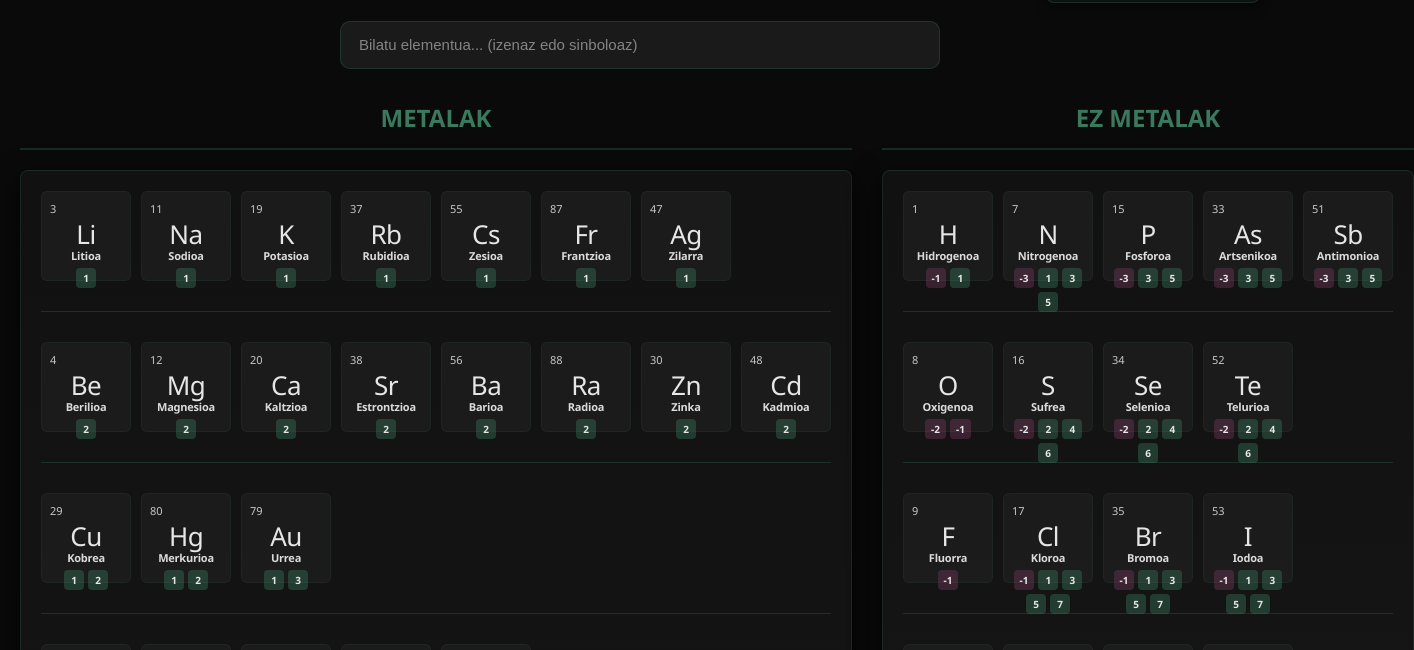
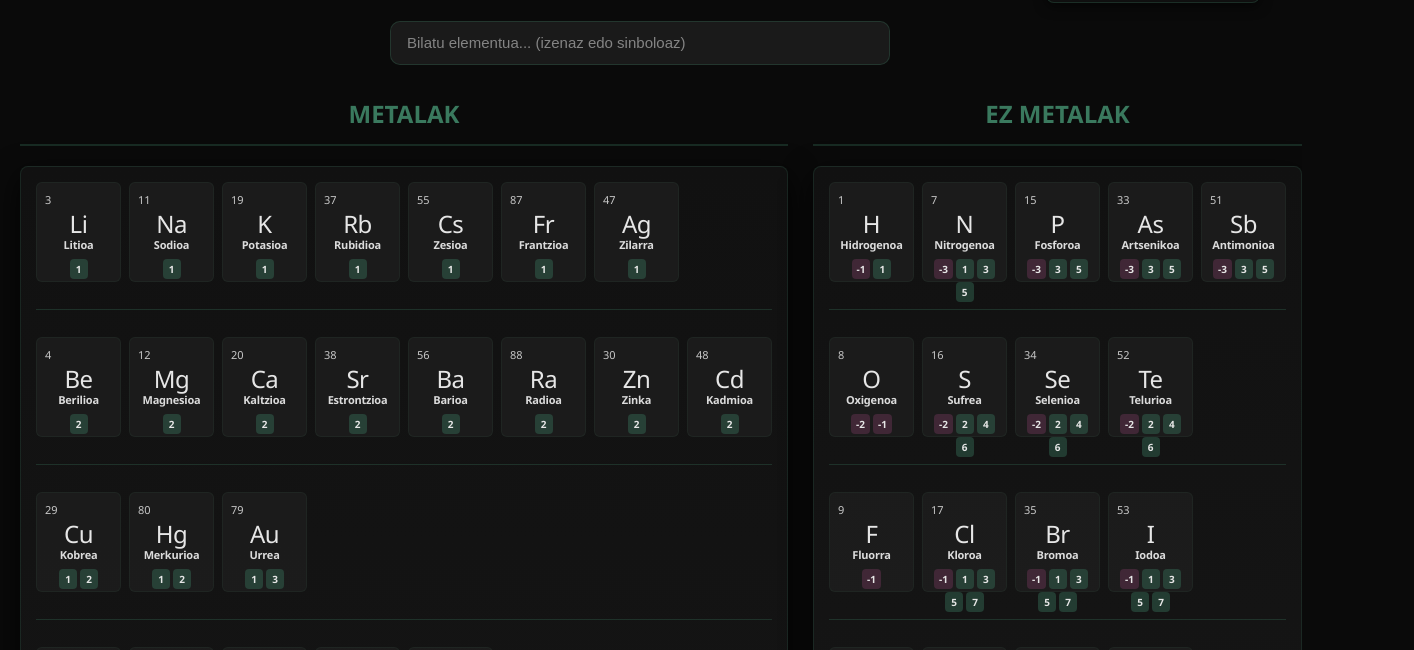
Before and after one commit to Mikelikoptero/Balentzien-Taula, a plain HTML site: page index.html in a window 1280 px wide. Shown: the part 75-725 px from the top of the page, 1414 px wide, since content can reach past the window. Drawn offline with Linux system fonts and the light colour scheme.

Commit message:
Update index.html

```diff
--- a/index.html
+++ b/index.html
@@ -12,8 +12,9 @@
             --text-muted: #cccccc;
             --border-color: rgba(58,121,94,0.3);
             --cell-bg: rgba(30,30,30,0.8);
-            --cell-size: 90px;
-            --gap-size: 10px;
+            --cell-width: 85px;
+            --cell-height: 100px;
+            --gap-size: 8px;
         }
 
         * {
@@ -45,8 +46,8 @@
 
         .tables-container {
             display: flex;
-            gap: 30px;
-            max-width: 1800px;
+            gap: 25px;
+            max-width: 1400px;
             margin: 0 auto;
         }
 
@@ -56,11 +57,11 @@
         }
 
         .table-section.metals {
-            flex: 2; /* Más ancho para metales */
+            flex: 2;
         }
 
         .table-section.nonmetals {
-            flex: 1; /* Menos ancho para no metales */
+            flex: 1;
         }
 
         .section-title {
@@ -84,14 +85,14 @@
         .search-container {
             margin-bottom: 20px;
             width: 100%;
-            max-width: 600px;
+            max-width: 500px;
             margin-left: auto;
             margin-right: auto;
         }
 
         .search-box {
             width: 100%;
-            padding: 14px 18px;
+            padding: 12px 16px;
             background: rgba(30,30,30,0.8);
             border: 1px solid var(--border-color);
             border-radius: 10px;
@@ -116,13 +117,13 @@
         .valences-table {
             display: flex;
             flex-direction: column;
-            gap: 15px;
-            padding: 20px;
+            gap: 12px;
+            padding: 15px;
             background: linear-gradient(180deg, #111111, #151515);
             border-radius: 8px;
             box-shadow: 0 10px 30px rgba(0,0,0,0.8);
             border: 1px solid rgba(58,121,94,0.2);
-            min-height: 400px;
+            min-height: 350px;
         }
 
         .elements-group {
@@ -145,8 +146,8 @@
             border: 1px solid rgba(58,121,94,0.1);
             cursor: pointer;
             transition: all 0.3s ease;
-            width: var(--cell-size);
-            height: var(--cell-size);
+            width: var(--cell-width);
+            height: var(--cell-height);
             flex-shrink: 0;
             box-sizing: border-box;
         }
@@ -157,7 +158,7 @@
         }
 
         .valence-cell .sym {
-            font-size: 26px;
+            font-size: 24px;
             font-weight: 400;
             line-height: 1;
             letter-spacing: -0.02em;
@@ -181,18 +182,18 @@
             display: flex;
             flex-wrap: wrap;
             justify-content: center;
-            gap: 4px;
-            margin-top: 6px;
+            gap: 3px;
+            margin-top: 8px;
         }
 
         .valence {
             background: rgba(58,121,94,0.2);
             border-radius: 4px;
-            padding: 2px 6px;
+            padding: 2px 5px;
             font-size: 10px;
             font-weight: 600;
             color: var(--text-color);
-            min-width: 20px;
+            min-width: 18px;
             text-align: center;
         }
 
@@ -304,8 +305,8 @@
 
         @media (max-width: 768px) {
             .valence-cell {
-                width: 80px;
-                height: 80px;
+                width: 75px;
+                height: 90px;
             }
 
             .valence-cell .sym {
@@ -319,8 +320,8 @@
 
         @media (max-width: 480px) {
             .valence-cell {
-                width: 70px;
-                height: 70px;
+                width: 65px;
+                height: 80px;
             }
 
             .valence-cell .sym {
```
